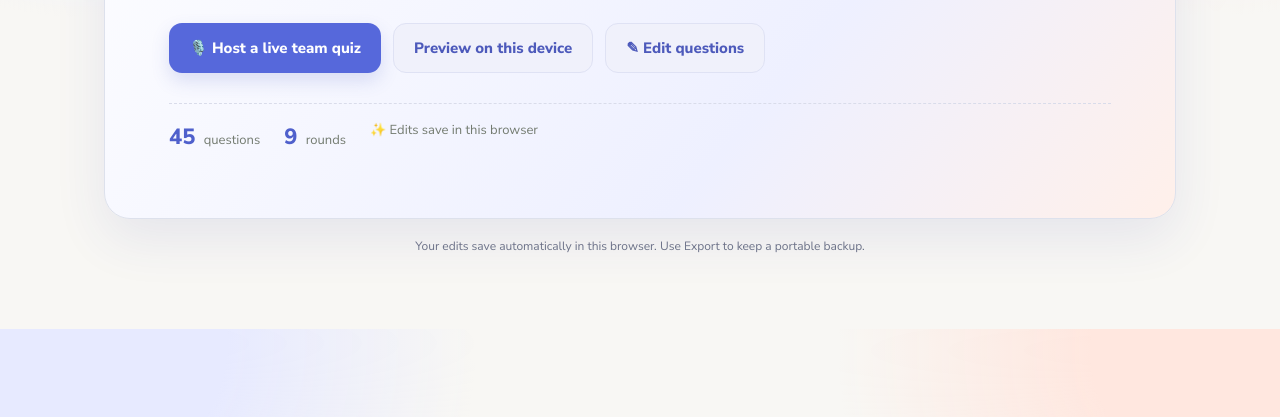
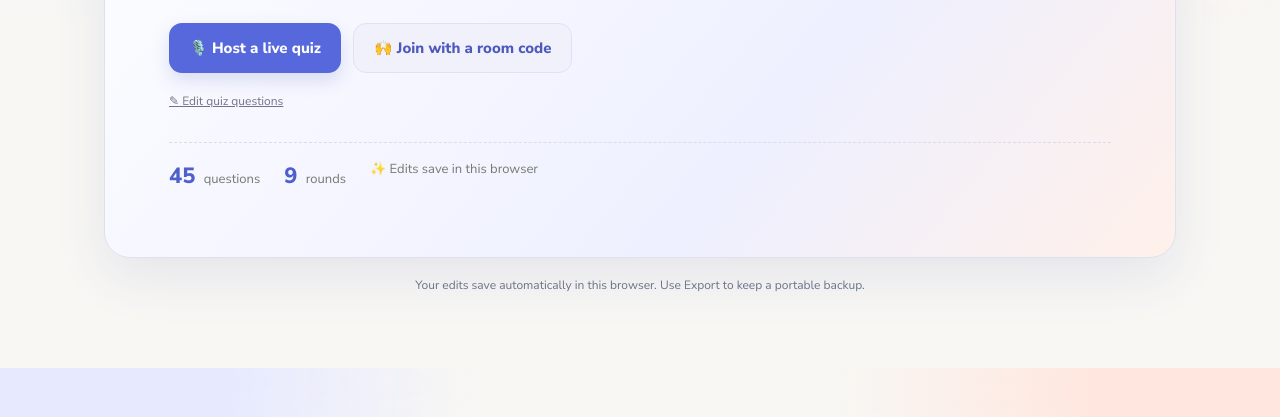
Before and after one commit to KritikaTri/ai-team-quiz, a website: page ai-quiz.html in a window 1280 px wide. Shown: the part 383-800 px from the top of the page. Drawn offline with Linux system fonts and the light colour scheme.

Commit message:
Show host and room-code join as the main choices

```diff
--- a/ai-quiz.html
+++ b/ai-quiz.html
@@ -80,7 +80,7 @@
 <body>
 <header><div><div class="eyebrow">AI · QA · networking · brain break</div><h1 style="font-size:30px;margin-bottom:0">Team Quiz ✨</h1></div><div class="tabs" role="tablist"><a id="homeTab" class="active" href="#home" onclick="setMode('home')">Start</a><a id="editTab" href="#editor" onclick="setMode('edit')">Edit questions</a><a id="playTab" href="#player" onclick="setMode('play')">▶ Play</a></div></header>
 <main class="wrap">
-<section class="panel homehero" id="home"><div class="eyebrow">A little team brain break</div><h2>Ready to play, laugh and learn? 🎉</h2><p class="sub">A light-hearted team quiz about AI, testing, and networking. Bring your best guess and leave the serious work face behind.</p><div class="homeactions"><a href="live.html?role=host" onclick="launchLiveQuiz()">🎙️ Host a live team quiz</a><a class="secondary" href="#player" onclick="setMode('play')">Preview on this device</a><a class="secondary" href="#editor" onclick="setMode('edit')">✎ Edit questions</a></div><p id="liveNotice" class="hint hidden"></p><div class="homeStats"><span><b id="homeQCount">45</b> questions</span><span><b id="homeRCount">9</b> rounds</span><span>✨ Edits save in this browser</span></div></section>
+<section class="panel homehero" id="home"><div class="eyebrow">A little team brain break</div><h2>Ready to play, laugh and learn? 🎉</h2><p class="sub">A light-hearted team quiz about AI, testing, and networking. Bring your best guess and leave the serious work face behind.</p><div class="homeactions"><a href="live.html?role=host" onclick="launchLiveQuiz()">🎙️ Host a live quiz</a><a class="secondary" href="live.html">🙌 Join with a room code</a></div><p style="margin-top:16px"><a class="hint" href="#editor" onclick="setMode('edit')">✎ Edit quiz questions</a></p><p id="liveNotice" class="hint hidden"></p><div class="homeStats"><span><b id="homeQCount">45</b> questions</span><span><b id="homeRCount">9</b> rounds</span><span>✨ Edits save in this browser</span></div></section>
 <section id="editor" class="hidden"><div class="toolbar" id="editTools"><button onclick="addQuestion()">＋ Add question</button><button class="secondary" onclick="addRound()">＋ Add round</button><button class="secondary" onclick="exportJSON()">Export</button><button class="secondary" onclick="document.getElementById('importFile').click()">Import</button><input class="fileinput" id="importFile" type="file" accept="application/json" onchange="importJSON(event)"><button class="secondary" onclick="window.print()">Print</button><span class="spacer"></span><label class="stats"><input id="answersPrint" type="checkbox" onchange="renderEditor()"> Include answers when printing</label><span class="stats" id="count"></span></div>
 <div class="panel"><div class="round-intro"><h2>Question rounds</h2><p>Select a round to reveal its question dropdown.</p></div><div class="round-list" id="roundPanel"></div></div></section>
 <dialog id="questionDialog" class="question-dialog" onclose="resetQuestionPicker()"><div class="dialog-head"><div><div class="eyebrow">Question details</div><p id="dialogRoundName"></p></div><button class="small secondary" onclick="closeQuestionDialog()">Done</button></div><div id="questionModalBody"></div></dialog>
```
